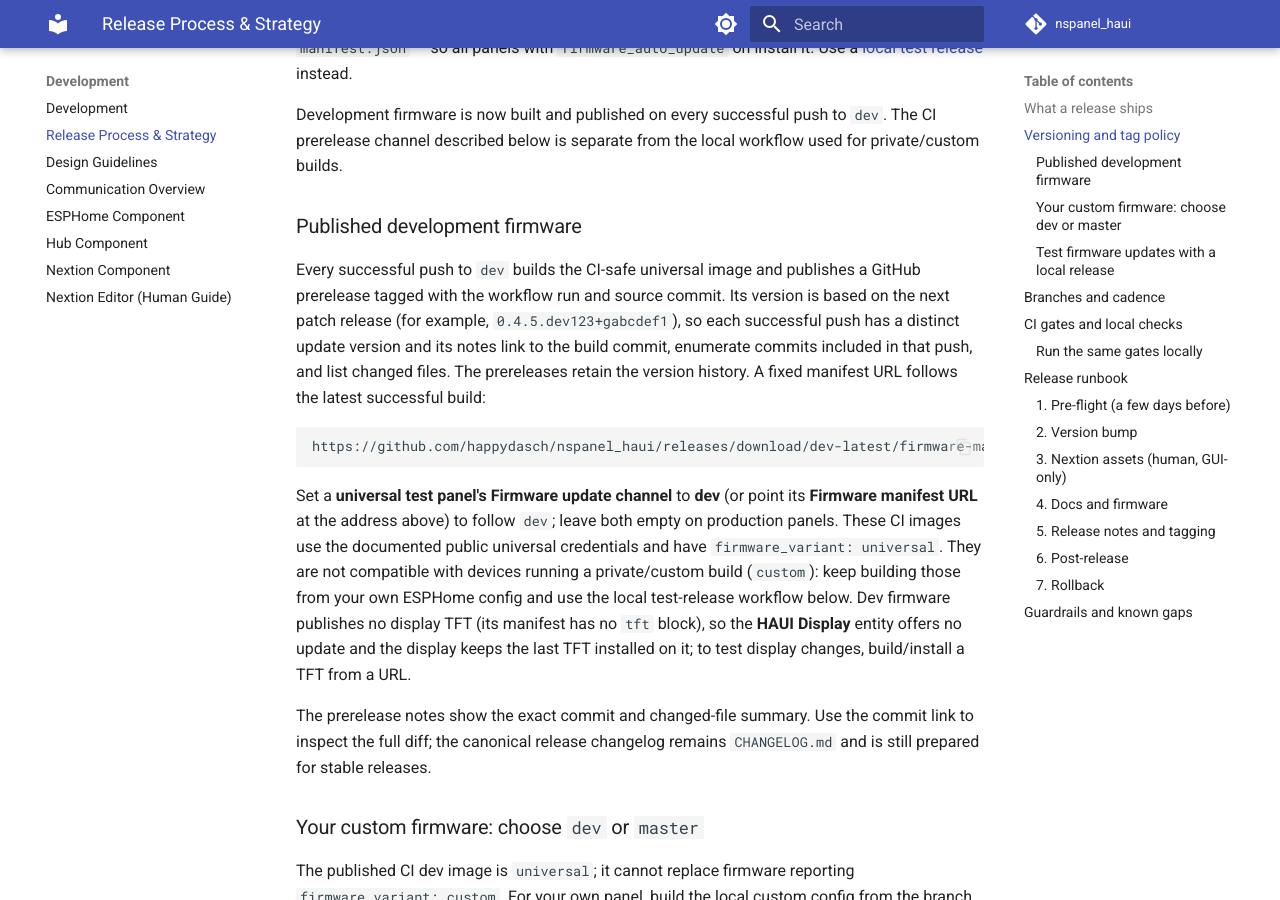
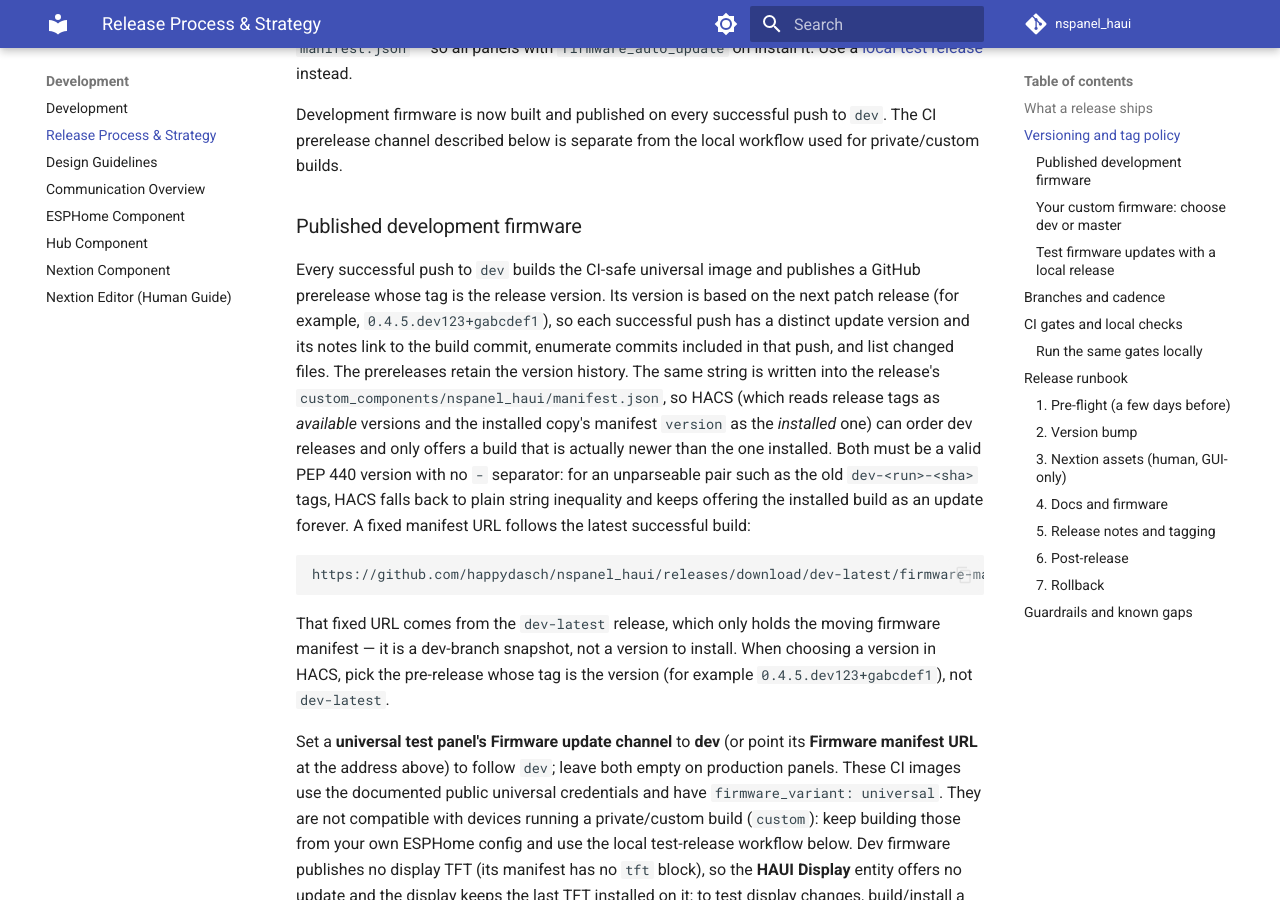
Before and after one commit to happydasch/nspanel_haui, an MkDocs documentation site: the page built from docs/release.md, in a window 1280 px wide and 900 px high, scrolled down 2468 px. Built offline with MkDocs 1.6.1 and Material for MkDocs 9.7.7, drawn with Linux system fonts in a browser that asks for light colours; comment, search, counter and statistics services are not loaded.

Commit message:
feat(release): update dev release tagging to use PEP 440 versioning for HACS compatibility

````diff
--- a/docs/release.md
+++ b/docs/release.md
@@ -100,16 +100,27 @@
 ### Published development firmware
 
 Every successful push to `dev` builds the CI-safe universal image and publishes a
-GitHub prerelease tagged with the workflow run and source commit. Its version is
-based on the next patch release (for example, `0.4.5.dev123+gabcdef1`), so each
-successful push has a distinct update version and its notes link to the build
-commit, enumerate commits included in that push, and list changed files. The
-prereleases retain the version history. A fixed manifest URL follows the latest
-successful build:
+GitHub prerelease whose tag is the release version. Its version is based on the
+next patch release (for example, `0.4.5.dev123+gabcdef1`), so each successful push
+has a distinct update version and its notes link to the build commit, enumerate
+commits included in that push, and list changed files. The prereleases retain the
+version history. The same string is written into the release's
+`custom_components/nspanel_haui/manifest.json`, so HACS (which reads release tags
+as *available* versions and the installed copy's manifest `version` as the
+*installed* one) can order dev releases and only offers a build that is actually
+newer than the one installed. Both must be a valid PEP 440 version with no `-`
+separator: for an unparseable pair such as the old `dev-<run>-<sha>` tags, HACS
+falls back to plain string inequality and keeps offering the installed build as
+an update forever. A fixed manifest URL follows the latest successful build:
 
 ```text
 https://github.com/happydasch/nspanel_haui/releases/download/dev-latest/firmware-manifest.json
 ```
+
+That fixed URL comes from the `dev-latest` release, which only holds the moving
+firmware manifest — it is a dev-branch snapshot, not a version to install. When
+choosing a version in HACS, pick the pre-release whose tag is the version (for
+example `0.4.5.dev123+gabcdef1`), not `dev-latest`.
 
 Set a **universal test panel's** **Firmware update channel** to **dev** (or
 point its **Firmware manifest URL** at the address above) to follow `dev`;
````
Also changed, not shown: AGENTS.md (+2 -0 lines), CHANGELOG.md (+9 -0 lines), 1 other file.
